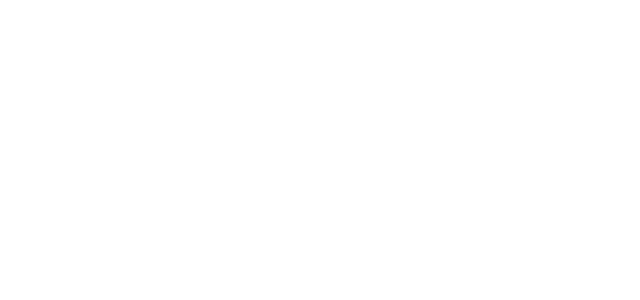
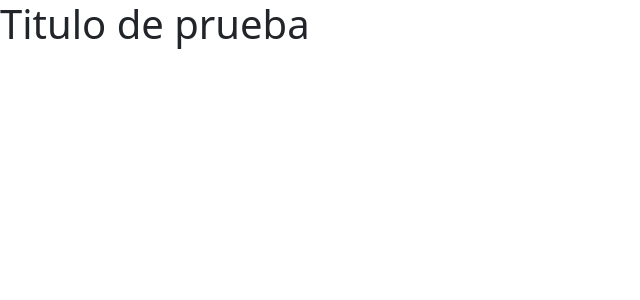
Before and after one commit to anasoledad/backend-ListaTareas, a React (Vite) app: page / in a window 1280 px wide. Shown: the top 300 px of the page, without its empty margins (0-640 px from the left). Built offline with nearby package versions, Linux system fonts and the light colour scheme.

Commit message:
Se instaló react-bootstrap

```diff
--- a/package.json
+++ b/package.json
@@ -10,7 +10,9 @@
     "preview": "vite preview"
   },
   "dependencies": {
+    "bootstrap": "^5.2.3",
     "react": "^18.2.0",
+    "react-bootstrap": "^2.7.4",
     "react-dom": "^18.2.0"
   },
   "devDependencies": {
--- a/src/App.jsx
+++ b/src/App.jsx
@@ -1,10 +1,12 @@
 import './App.css'
+import 'bootstrap/dist/css/bootstrap.min.css';
 
 function App() {
 
 
   return (
     <>
+    <h1>Titulo de prueba</h1>
     </>
   )
 }
```
Also changed, not shown: 1 other file (tests, documents, lock files or other folders).
